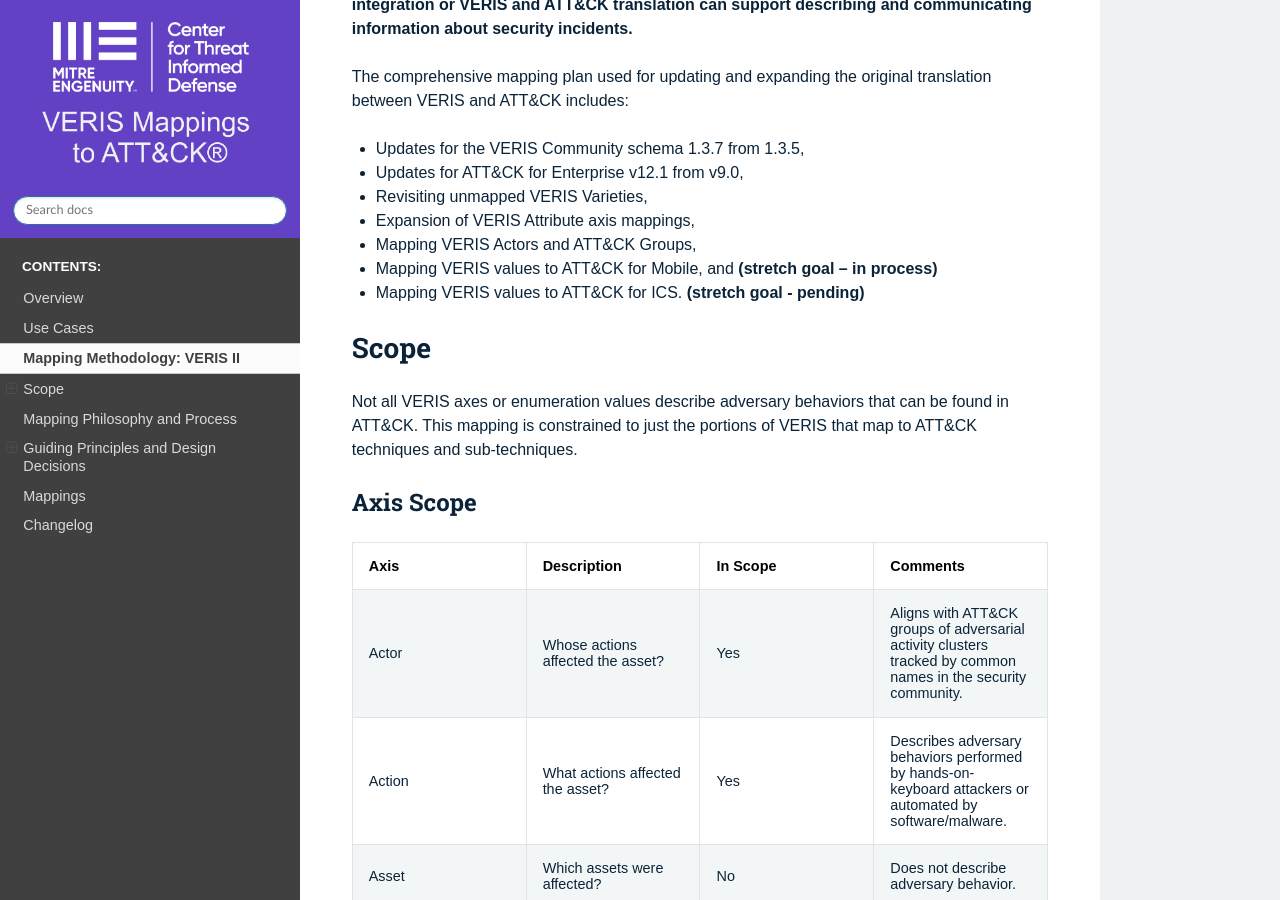
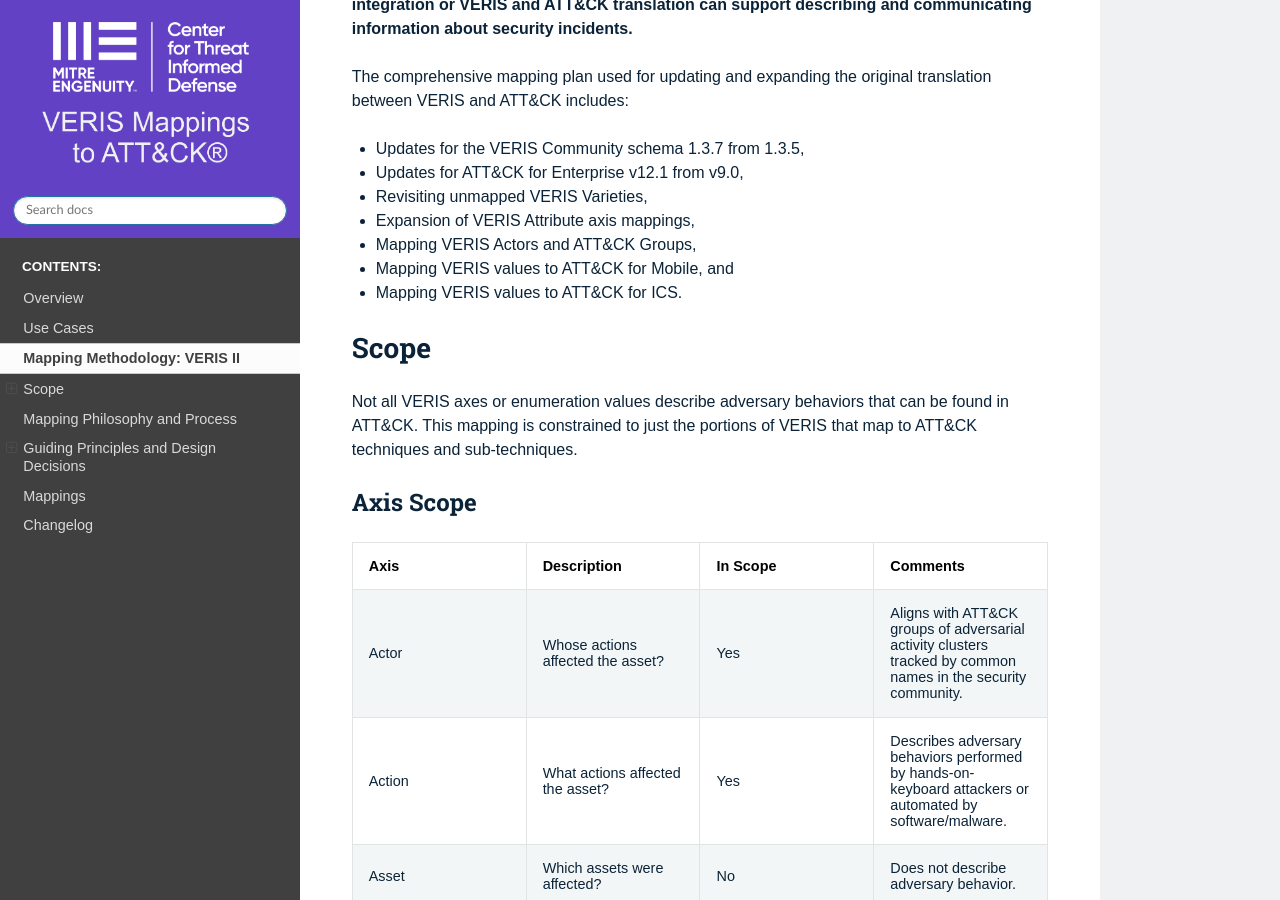
Before and after one commit to center-for-threat-informed-defense/attack_to_veris, a Sphinx documentation site: the page built from docs/methodology.rst, in a window 1280 px wide and 900 px high, scrolled down 1366 px. Built offline with Sphinx 7.4.7 and the Read the Docs theme 2.0.0, drawn with Linux system fonts in a browser that asks for light colours.

Commit message:
Update methodology.rst

```diff
--- a/docs/methodology.rst
+++ b/docs/methodology.rst
@@ -85,10 +85,9 @@
 
 -  Mapping VERIS Actors and ATT&CK Groups,
 
--  Mapping VERIS values to ATT&CK for Mobile, and **(stretch goal – in
-   process)**
+-  Mapping VERIS values to ATT&CK for Mobile, and
 
--  Mapping VERIS values to ATT&CK for ICS. **(stretch goal - pending)**
+-  Mapping VERIS values to ATT&CK for ICS.
 
 Scope
 =====
```
